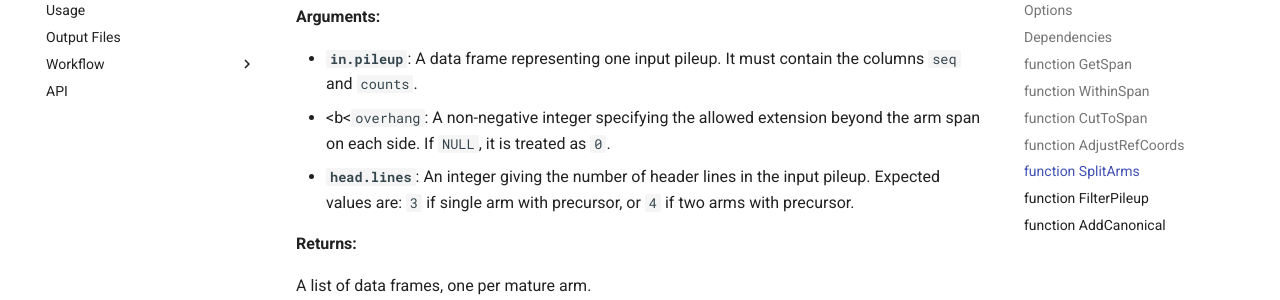
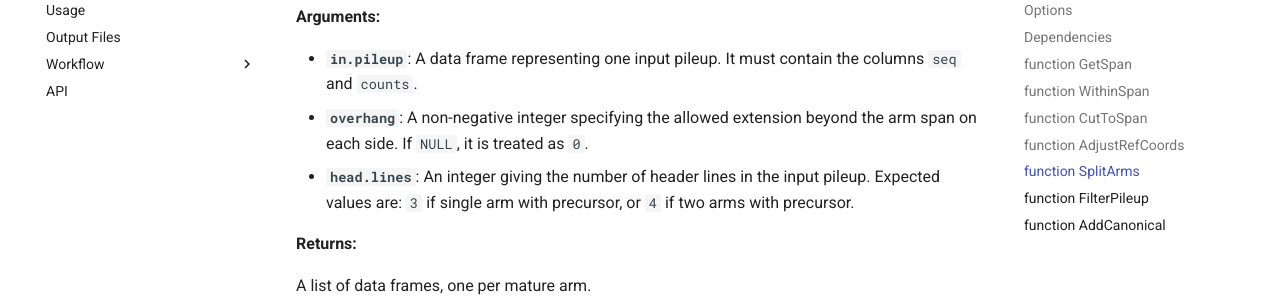
Before and after one commit to zavolanlab/mirflowz, an MkDocs documentation site: the page built from docs/api/ascii_pileups_aesthetics_modification.R.md, in a window 1280 px wide and 900 px high, scrolled down 5103 px. Shown: the part 152-452 px from the top of the window. Built offline with MkDocs 1.6.1 and Material for MkDocs 9.7.7, drawn with Linux system fonts in a browser that asks for light colours; comment, search, counter and statistics services are not loaded.

Commit message:
docs: fix typo

```diff
--- a/docs/api/ascii_pileups_aesthetics_modification.R.md
+++ b/docs/api/ascii_pileups_aesthetics_modification.R.md
@@ -269,7 +269,7 @@ For each mature arm:
 
 - <b>`in.pileup`</b>: A data frame representing one input pileup. It must
   contain the columns `seq` and `counts`.
-- <b<`overhang`</b>: A non-negative integer specifying the allowed extension
+- <b>`overhang`</b>: A non-negative integer specifying the allowed extension
   beyond the arm span on each side. If `NULL`, it is treated as `0`.
 - <b>`head.lines`</b>: An integer giving the number of header lines in the
   input pileup. Expected values are: `3` if single arm with precursor, or
```
Also changed, not shown: pipeline_documentation.md (+1 -1 lines).
